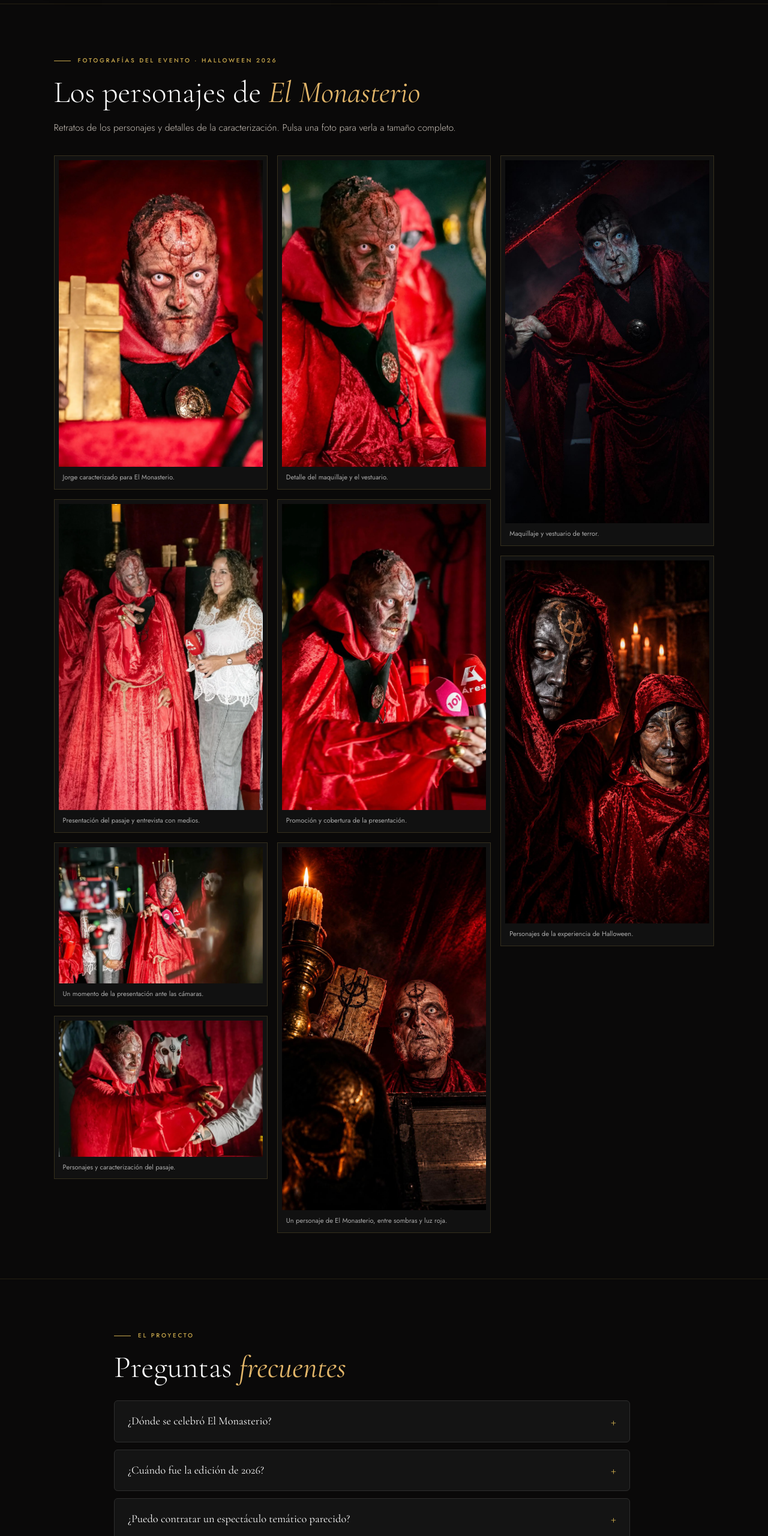
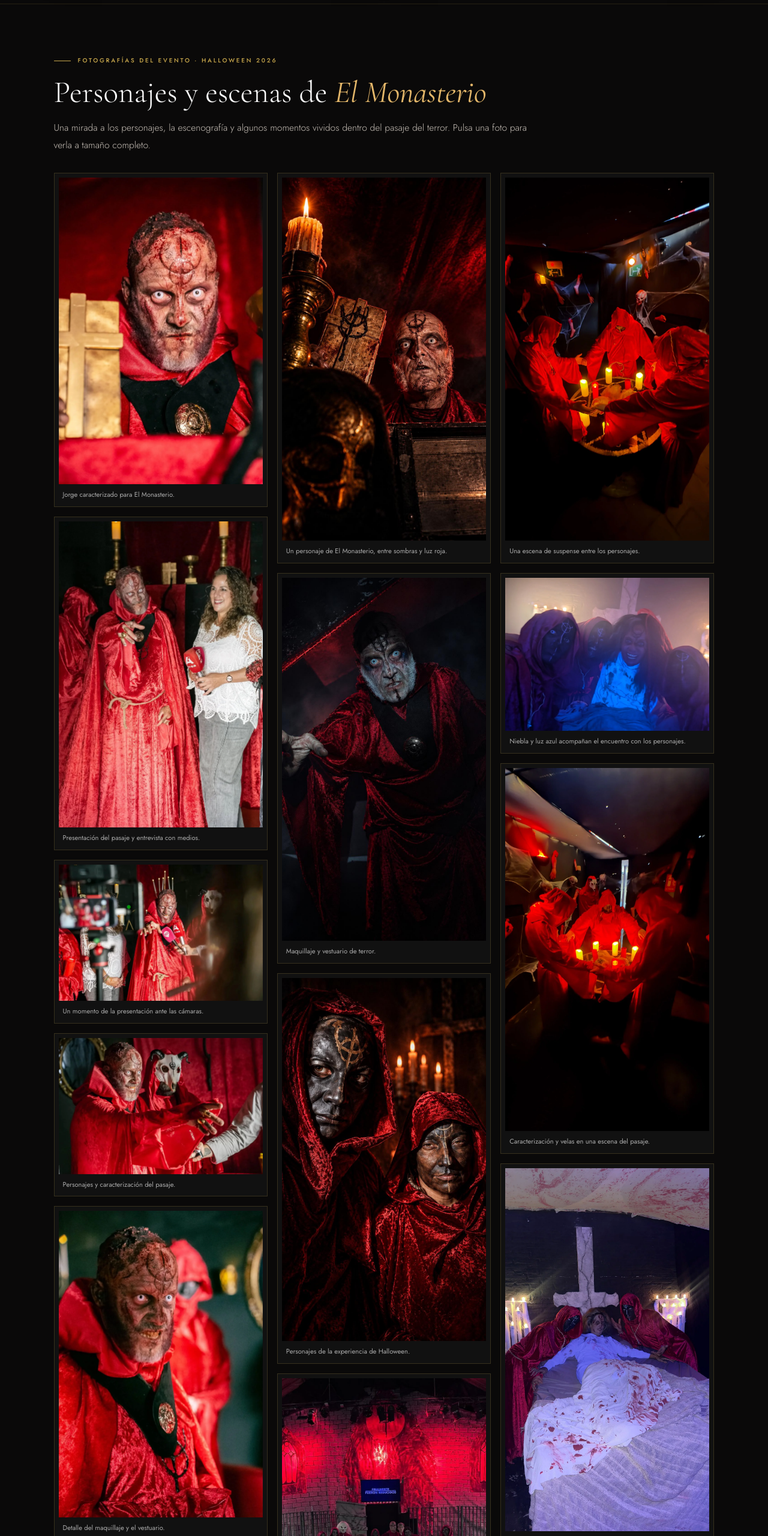
Before and after one commit to sefiro888/Eventosgeorge, a plain HTML site: page pasaje-terror-el-monasterio-halloween-2026.html in a window 1280 px wide. Shown: the part 2820-5380 px from the top of the page at 60% size. Drawn offline with nearby package versions, Linux system fonts and the light colour scheme.

Commit message:
Añadir nuevas fotos a galería de El Monasterio

```diff
--- a/pasaje-terror-el-monasterio-halloween-2026.html
+++ b/pasaje-terror-el-monasterio-halloween-2026.html
@@ -120,7 +120,7 @@
   </section>
 
   <section class="monasterio-section" aria-labelledby="monasterio-galeria-title">
-    <div class="monasterio-section-inner"><div class="ey">Fotografías del evento · Halloween 2026</div><h2 id="monasterio-galeria-title">Los personajes de <em>El Monasterio</em></h2><p class="monasterio-lead">Retratos de los personajes y detalles de la caracterización. Pulsa una foto para verla a tamaño completo.</p>
+    <div class="monasterio-section-inner"><div class="ey">Fotografías del evento · Halloween 2026</div><h2 id="monasterio-galeria-title">Personajes y escenas de <em>El Monasterio</em></h2><p class="monasterio-lead">Una mirada a los personajes, la escenografía y algunos momentos vividos dentro del pasaje del terror. Pulsa una foto para verla a tamaño completo.</p>
       <div class="monasterio-gallery">
         <figure class="monasterio-photo"><a href="imagenes/Eventos-george/el-monasterio-halloween-2026/jorge-caracterizado-el-monasterio-2026.webp" target="_blank" rel="noopener"><img src="imagenes/Eventos-george/el-monasterio-halloween-2026/jorge-caracterizado-el-monasterio-2026.webp" alt="Jorge caracterizado como personaje de terror para El Monasterio en Halloween 2026" width="1365" height="2048" loading="lazy"></a><figcaption>Jorge caracterizado para El Monasterio.</figcaption></figure>
         <figure class="monasterio-photo"><a href="imagenes/Eventos-george/el-monasterio-halloween-2026/presentacion-el-monasterio-halloween-2026.webp" target="_blank" rel="noopener"><img src="imagenes/Eventos-george/el-monasterio-halloween-2026/presentacion-el-monasterio-halloween-2026.webp" alt="Presentación de El Monasterio con Jorge caracterizado y una reportera" width="1365" height="2048" loading="lazy"></a><figcaption>Presentación del pasaje y entrevista con medios.</figcaption></figure>
@@ -131,6 +131,13 @@
         <figure class="monasterio-photo"><a href="imagenes/Eventos-george/el-monasterio-halloween-2026/galeria-el-monasterio-personaje-1-2026.jpg" target="_blank" rel="noopener"><img src="imagenes/Eventos-george/el-monasterio-halloween-2026/galeria-el-monasterio-personaje-1-2026.jpg" alt="Personaje del pasaje del terror de El Monasterio con maquillaje y vestuario de Halloween" width="900" height="1600" loading="lazy"></a><figcaption>Un personaje de El Monasterio, entre sombras y luz roja.</figcaption></figure>
         <figure class="monasterio-photo"><a href="imagenes/Eventos-george/el-monasterio-halloween-2026/galeria-el-monasterio-personaje-2-2026.jpg" target="_blank" rel="noopener"><img src="imagenes/Eventos-george/el-monasterio-halloween-2026/galeria-el-monasterio-personaje-2-2026.jpg" alt="Personaje caracterizado para el pasaje del terror de Halloween 2026" width="900" height="1600" loading="lazy"></a><figcaption>Maquillaje y vestuario de terror.</figcaption></figure>
         <figure class="monasterio-photo"><a href="imagenes/Eventos-george/el-monasterio-halloween-2026/galeria-el-monasterio-personajes-2026.jpg" target="_blank" rel="noopener"><img src="imagenes/Eventos-george/el-monasterio-halloween-2026/galeria-el-monasterio-personajes-2026.jpg" alt="Dos personajes con túnicas rojas y maquillaje para El Monasterio" width="900" height="1600" loading="lazy"></a><figcaption>Personajes de la experiencia de Halloween.</figcaption></figure>
+        <figure class="monasterio-photo"><a href="imagenes/Eventos-george/el-monasterio-halloween-2026/el-monasterio-elenco-halloween-2026.webp" target="_blank" rel="noopener"><img src="imagenes/Eventos-george/el-monasterio-halloween-2026/el-monasterio-elenco-halloween-2026.webp" alt="El elenco de El Monasterio reunido con vestuario de terror en Halloween 2026" width="900" height="1600" loading="lazy"></a><figcaption>El elenco que dio vida a El Monasterio.</figcaption></figure>
+        <figure class="monasterio-photo"><a href="imagenes/Eventos-george/el-monasterio-halloween-2026/el-monasterio-personajes-escenografia-halloween-2026.webp" target="_blank" rel="noopener"><img src="imagenes/Eventos-george/el-monasterio-halloween-2026/el-monasterio-personajes-escenografia-halloween-2026.webp" alt="Personajes de El Monasterio en una escena con velas y ambientación roja" width="1536" height="2048" loading="lazy"></a><figcaption>Personajes y escenografía en una escena de luz roja.</figcaption></figure>
+        <figure class="monasterio-photo"><a href="imagenes/Eventos-george/el-monasterio-halloween-2026/el-monasterio-escena-ritual-personajes-halloween-2026.webp" target="_blank" rel="noopener"><img src="imagenes/Eventos-george/el-monasterio-halloween-2026/el-monasterio-escena-ritual-personajes-halloween-2026.webp" alt="Escena de ambiente ritual representada por personajes del pasaje del terror" width="1152" height="2048" loading="lazy"></a><figcaption>Una escena de suspense entre los personajes.</figcaption></figure>
+        <figure class="monasterio-photo"><a href="imagenes/Eventos-george/el-monasterio-halloween-2026/el-monasterio-personajes-niebla-luz-azul-halloween-2026.webp" target="_blank" rel="noopener"><img src="imagenes/Eventos-george/el-monasterio-halloween-2026/el-monasterio-personajes-niebla-luz-azul-halloween-2026.webp" alt="Visitante junto a personajes de terror entre niebla y luz azul en El Monasterio" width="1600" height="1200" loading="lazy"></a><figcaption>Niebla y luz azul acompañan el encuentro con los personajes.</figcaption></figure>
+        <figure class="monasterio-photo"><a href="imagenes/Eventos-george/el-monasterio-halloween-2026/el-monasterio-escena-velas-luz-roja-halloween-2026.webp" target="_blank" rel="noopener"><img src="imagenes/Eventos-george/el-monasterio-halloween-2026/el-monasterio-escena-velas-luz-roja-halloween-2026.webp" alt="Personaje encapuchado junto a velas en una escena de El Monasterio" width="1152" height="2048" loading="lazy"></a><figcaption>Caracterización y velas en una escena del pasaje.</figcaption></figure>
+        <figure class="monasterio-photo"><a href="imagenes/Eventos-george/el-monasterio-halloween-2026/el-monasterio-escena-cama-halloween-2026.webp" target="_blank" rel="noopener"><img src="imagenes/Eventos-george/el-monasterio-halloween-2026/el-monasterio-escena-cama-halloween-2026.webp" alt="Escena teatral con personajes alrededor de una cama en El Monasterio" width="1152" height="2048" loading="lazy"></a><figcaption>Una escena teatral dentro del recorrido de terror.</figcaption></figure>
+        <figure class="monasterio-photo"><a href="imagenes/Eventos-george/el-monasterio-halloween-2026/el-monasterio-personaje-velas-halloween-2026.webp" target="_blank" rel="noopener"><img src="imagenes/Eventos-george/el-monasterio-halloween-2026/el-monasterio-personaje-velas-halloween-2026.webp" alt="Primer plano de un personaje de El Monasterio entre velas y sombras" width="899" height="1599" loading="lazy"></a><figcaption>Un personaje entre sombras y luz de vela.</figcaption></figure>
       </div>
     </div>
   </section>
```
Also changed, not shown: imagenes/Eventos-george/el-monasterio-halloween-2026/el-monasterio-elenco-halloween-2026.webp (added), imagenes/Eventos-george/el-monasterio-halloween-2026/el-monasterio-escena-cama-halloween-2026.webp (added), imagenes/Eventos-george/el-monasterio-halloween-2026/el-monasterio-escena-ritual-personajes-halloween-2026.webp (added), imagenes/Eventos-george/el-monasterio-halloween-2026/el-monasterio-escena-velas-luz-roja-halloween-2026.webp (added), imagenes/Eventos-george/el-monasterio-halloween-2026/el-monasterio-personaje-velas-halloween-2026.webp (added), imagenes/Eventos-george/el-monasterio-halloween-2026/el-monasterio-personajes-escenografia-halloween-2026.webp (added), imagenes/Eventos-george/el-monasterio-halloween-2026/el-monasterio-personajes-niebla-luz-azul-halloween-2026.webp (added).
